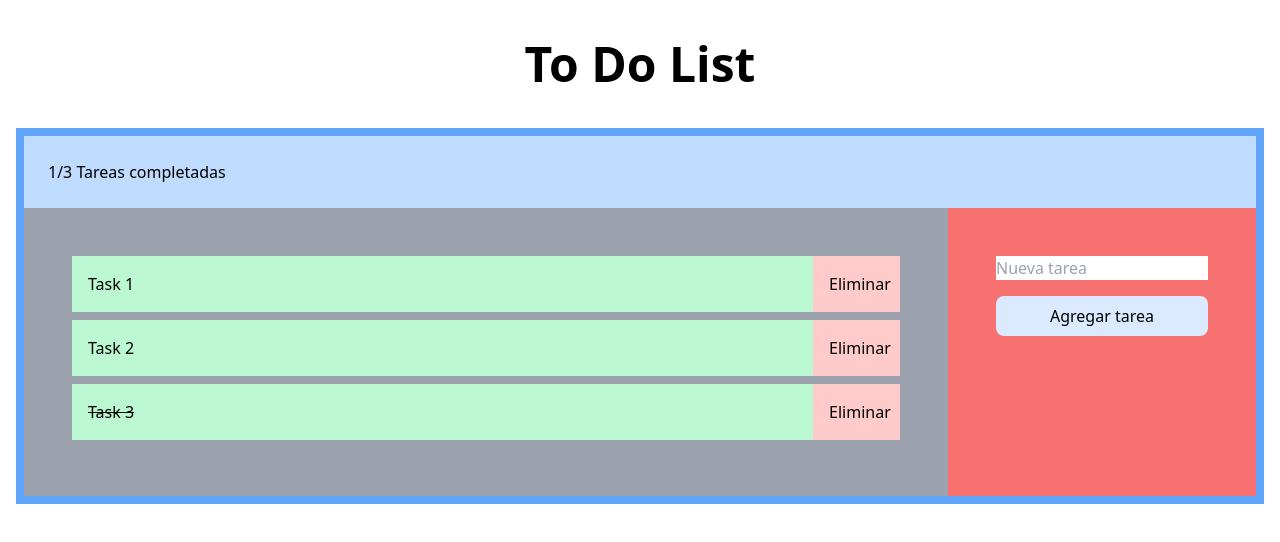
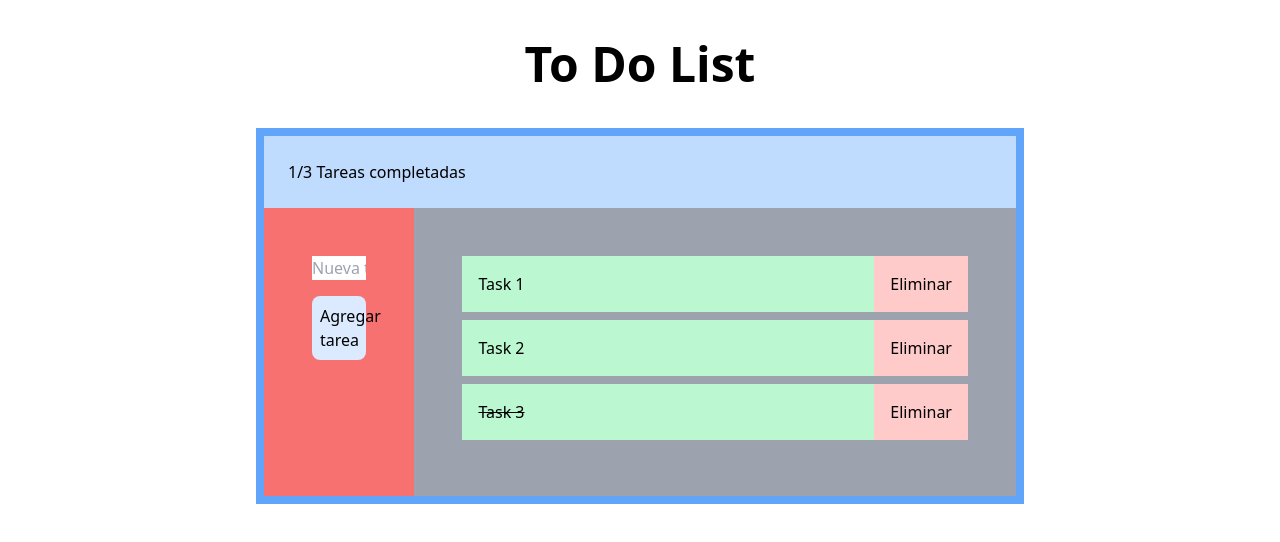
Before and after one commit to ivanillera/todo-list-react, a React (Vite) app: page / in a window 1280 px wide. Shown: the top 542 px of the page. Built offline with nearby package versions, Linux system fonts and the light colour scheme.

Commit message:
minor fixes

```diff
--- a/src/App.jsx
+++ b/src/App.jsx
@@ -33,18 +33,18 @@ function App() {
         <h1 className="text-5xl flex justify-center items-center my-10 font-bold">
           To Do List
         </h1>
-        <div className="p-2 mx-4 bg-blue-400">
+        <div className="p-2 mx-4 md:mx-64 bg-blue-400">
           <Header todos={todos} />
-          <div className="flex flex-row ">
-            <div className="w-3/4">
+          <div className="flex flex-col md:flex-row">
+            <div className="w-full md:w-1/5">
+              <TodoForm addTodo={addTodo} />
+            </div>
+            <div className="w-full md:w-4/5">
               <TodoList
                 todos={todos}
                 toggleTodo={toggleTodo}
                 deleteTodo={deleteTodo}
               />
-            </div>
-            <div className="w-1/4">
-              <TodoForm addTodo={addTodo} />
             </div>
           </div>
         </div>
--- a/src/components/TodoForm.jsx
+++ b/src/components/TodoForm.jsx
@@ -8,15 +8,16 @@ export const TodoForm = ({ addTodo }) => {
   };
 
   return (
-    <div className="bg-red-400 p-12 flex flex-col space-y-4 h-full">
+    <div className="bg-red-400 p-12 flex flex-col space-y-4 h-full items-center ">
       <input
         type="text"
         placeholder="Nueva tarea"
         value={newTodo}
         onChange={handleSubmit}
+        className="w-full "
       />
       <button
-        className="bg-blue-100 p-2 rounded-lg"
+        className="bg-blue-100 p-2 rounded-lg w-full "
         onClick={() => addTodo(newTodo)}
       >
         Agregar tarea
--- a/src/index.css
+++ b/src/index.css
@@ -1,15 +1,6 @@
 @tailwind base;
 @tailwind components;
 @tailwind utilities;
-
-* {
-  box-sizing: border-box;
-  min-width: 0px;
-}
-
-body {
-  min-height: 100dvh;
-}
 
 h1,
 h2,
```
